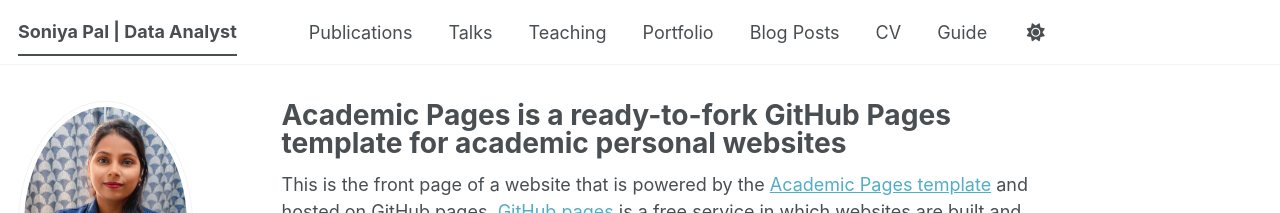
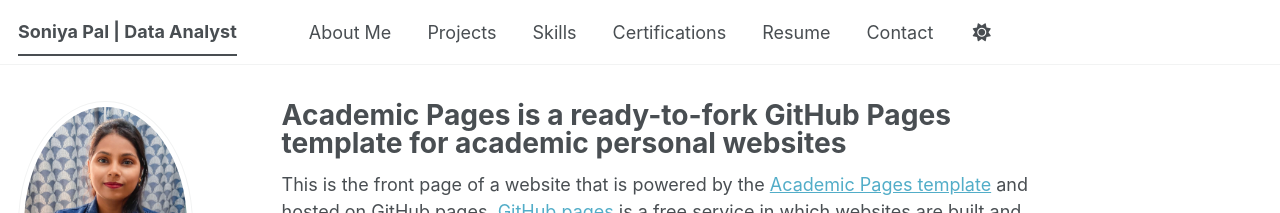
Before and after one commit to webdev-soniyapal886/soniyapal, a Jekyll site: the page built from _pages/about.md, in a window 1280 px wide. Shown: the top 213 px of the page. Built offline with Jekyll 4.4.1, drawn with Linux system fonts in a browser that asks for light colours; some web fonts are replaced; a script bundle is joined from its source files by our own code; library files that are not in the unit come from our copies.

Commit message:
Update navigation links in navigation.yml

```diff
--- a/_data/navigation.yml
+++ b/_data/navigation.yml
@@ -8,26 +8,23 @@
 #      Markdown formatted page while the second is generated using JSON.
 
 main:
-  - title: "Publications"
-    url: /publications/
+  - title: "About Me"
+    url: /
 
-  - title: "Talks"
-    url: /talks/
-
-  - title: "Teaching"
-    url: /teaching/
-
-  - title: "Portfolio"
+  - title: "Projects"
     url: /portfolio/
 
-  - title: "Blog Posts"
-    url: /year-archive/
+  - title: "Skills"
+    url: /skills/
 
-  - title: "CV"
+  - title: "Certifications"
+    url: /certifications/
+
+  - title: "Resume"
     url: /cv/
 
   # - title: "CV"
   #   url: /cv-json/
 
-  - title: "Guide"
-    url: /markdown/
+  - title: "Contact"
+    url: /contact/
```
